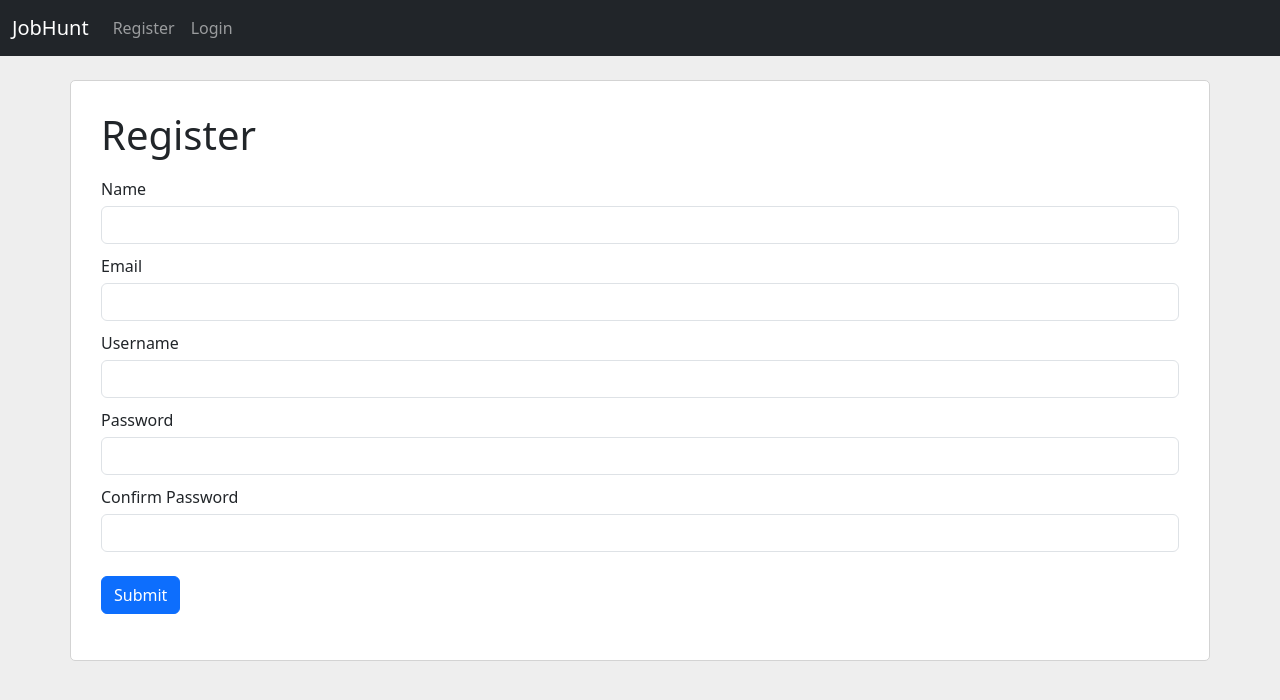
After one commit to ColtanF/JobHunt, a Flask app: page /register in a window 1280 px wide. The commit adds this page. Shown: the top 700 px of the page. Run offline with Flask 2, Linux system fonts and the light colour scheme; some libraries are stand-ins or nearby versions.

Commit message:
Added user authentication. Users will now need to register/login in order to access JobHunt jobs.

```diff
--- a/app.py
+++ b/app.py
@@ -1,8 +1,10 @@
 #! python
-from flask import Flask, render_template, request, flash, url_for, redirect
+from flask import Flask, render_template, request, flash, url_for, redirect, session
 from flask_mysqldb import MySQL
-from wtforms import Form, StringField, TextAreaField, validators
+from wtforms import Form, StringField, TextAreaField, PasswordField, validators
+from passlib.hash import sha256_crypt
 import mysql_db_helper
+from functools import wraps
 
 app = Flask(__name__)
 app.debug = True
@@ -17,28 +19,40 @@ app.config['MYSQL_CURSORCLASS'] = 'DictCursor'
 # Init MYSQL
 mysql = MySQL(app)
 
+# Check if user logged in
+def isLoggedIn(f):
+    @wraps(f)
+    def wrap(*args, **kwargs):
+        if 'logged_in' in session:
+            return f(*args, **kwargs)
+        else:
+            flash('Unauthorized, Please log in uto continue.', 'danger')
+            return redirect(url_for('login'))
+    return wrap
 
 @app.route('/')
 def index():
-    cur = mysql.connection.cursor()
-    result = cur.execute("SELECT * FROM jobs_tbl")
+    jobs = []
+    if 'logged_in' in session:
+        cur = mysql.connection.cursor()
+        result = cur.execute("SELECT * FROM jobs_tbl WHERE username = %s", [session["username"]])
 
-    jobs = list(cur.fetchall())
-    jobs.sort(key=lambda x: x['rating'])
+        jobs = list(cur.fetchall())
+        jobs.sort(key=lambda x: x['rating'])
 
-    if not jobs:
-        jobs = []
-    cur.close()
-
+        if not jobs:
+            jobs = []
+        cur.close()
     return render_template('index.html', jobs=jobs)
 
 @app.route('/jobs')
+@isLoggedIn
 def jobs():
     # Retrieve job postings from DB and display them to the user
     cur = mysql.connection.cursor()
 
     # Grab all of the jobs
-    result = cur.execute("SELECT * FROM jobs_tbl")
+    result = cur.execute("SELECT * FROM jobs_tbl WHERE username = %s", [session["username"]])
     jobs = cur.fetchall()
 
     cur.close()
@@ -59,6 +73,7 @@ class JobForm(Form):
     status = StringField('Status', [validators.Length(min=1, max=200)])
 
 @app.route('/add_job', methods=["GET", "POST"])
+@isLoggedIn
 def add_job():
     form = JobForm(request.form)
     if request.method == "POST" and form.validate():
@@ -72,13 +87,12 @@ def add_job():
         reqsIMeet = form.reqsIMeet.data
         reqsIDontMeet = form.reqsIDontMeet.data
         salary = form.salary.data
-        rating = 0
 
         # Add the job to the DB
         cur = mysql.connection.cursor()
 
-        cur.execute("INSERT INTO jobs_tbl(company, position, companyInfo, positionInfo, reqsIMeet, reqsIDontMeet, salary, address, links, status, rating) VALUES(%s, %s, %s, %s, %s, %s, %s, %s, %s, %s, 0)",
-                    (company, position, companyInfo, positionInfo, reqsIMeet, reqsIDontMeet, salary, address, links, status))
+        cur.execute("INSERT INTO jobs_tbl(company, position, companyInfo, positionInfo, reqsIMeet, reqsIDontMeet, salary, address, links, status, username, rating) VALUES(%s, %s, %s, %s, %s, %s, %s, %s, %s, %s, %s, 0)",
+                    (company, position, companyInfo, positionInfo, reqsIMeet, reqsIDontMeet, salary, address, links, status, session["username"]))
 
         mysql.connection.commit()
         # Close the connection
@@ -89,6 +103,7 @@ def add_job():
     return render_template('add_job.html', form=form)
 
 @app.route('/delete_job/<string:id>', methods=["POST"])
+@isLoggedIn
 def delete_job(id):
     # Remove the job from the db
     cur = mysql.connection.cursor()
@@ -100,6 +115,7 @@ def delete_job(id):
     return redirect(url_for('jobs'))
 
 @app.route('/view_job/<string:id>', methods=['GET', 'POST'])
+@isLoggedIn
 def view_job(id):
     # Retrieve the job from the db and display its info to the user
     cur = mysql.connection.cursor()
@@ -124,6 +140,7 @@ def view_job(id):
     return render_template('view_job.html', job = job)
 
 @app.route('/edit_job/<string:id>', methods=['GET', 'POST'])
+@isLoggedIn
 def edit_job(id):
     # Retrieve job from db and throw its info into a form like in the add_job function
     cur = mysql.connection.cursor()
@@ -174,6 +191,95 @@ def edit_job(id):
 
     return render_template('edit_job.html', job=job, form=form)
 
+class RegisterForm(Form):
+    name = StringField('Name', [validators.Length(min=1, max=50)])
+    username = StringField('Username', [validators.Length(min=4, max=25)])
+    email = StringField('Email', [validators.Length(min=6, max=50)])
+    password = PasswordField('Password', [
+        validators.DataRequired(),
+        validators.EqualTo('confirm', message='Passwords do not match')
+    ])
+    confirm = PasswordField('Confirm Password')
+
+@app.route('/register', methods = ["POST", "GET"])
+def register():
+    form = RegisterForm(request.form)
+    if request.method == "POST" and form.validate():
+        name = form.name.data
+        email = form.email.data
+        username = form.username.data
+        password = sha256_crypt.encrypt(str(form.password.data))
+
+        # Need to add user to database
+        # Create cursor
+        cur = mysql.connection.cursor()
+        # First, check if the username is already taken
+        cur.execute("SELECT * FROM users WHERE username = %s", [username])
+        mysql.connection.commit()
+        data = cur.fetchall()
+        if len(data) != 0:
+            flash("Account with username " + username + " already exists, please choose a different username.", "warning")
+            return render_template('register.html', form=form)
+
+        # If the username is unique, add it to the database
+        cur.execute("INSERT INTO users(name,email,username,password) VALUES(%s, %s, %s, %s)", (name, email, username, password))
+
+        # Commit to db
+        mysql.connection.commit()
+
+        cur.close()
+        flash("You are now registered and can login.", 'success')
+
+        return redirect(url_for('index'))
+    return render_template('register.html', form=form)
+
+@app.route('/login', methods=["POST", "GET"])
+def login():
+    if request.method == "POST":
+        # get the fields from the page
+        username = request.form["username"]
+        password_candidate = request.form["password"]
+
+        # DB Stuff
+        # Create cursor
+        cur = mysql.connection.cursor()
+
+        # Check for username
+        result = cur.execute("SELECT * FROM users WHERE username = %s", [username])
+
+        if result > 0:
+            # Get stored hash
+            data = cur.fetchone()
+            password = data['password']
+            cur.close()
+
+            # Compare the passwords
+            if sha256_crypt.verify(password_candidate, password):
+                app.logger.info("PASSWORD MATCHED!")
+                session['logged_in'] = True
+                session['username'] = username
+
+                flash('You are now logged in.', 'success')
+                return redirect(url_for('index'))
+            else:
+                print("I am here")
+                error = "Invalid password."
+                app.logger.info(error)
+                return render_template('login.html', error=error)
+        else:
+            # invalid username
+            error = "Invalid username."
+            app.logger.info(error)
+            return render_template('login.html', error=error)
+
+    return render_template("login.html")
+
+@app.route('/logout')
+@isLoggedIn
+def logout():
+    session.clear()
+    flash("You are now logged out.", "success")
+    return redirect(url_for('login'))
 
 if __name__ == "__main__":
     mysql_db_helper.checkAndMakeDB()
--- a/mysql_db_helper.py
+++ b/mysql_db_helper.py
@@ -30,8 +30,20 @@ tables['jobs_tbl'] = (
     "  address VARCHAR(200)," +
     "  links TEXT," +
     "  status VARCHAR(200)," +
+    "  rating INT," +
+    "  username VARCHAR(30)," +
     "  create_date TIMESTAMP DEFAULT CURRENT_TIMESTAMP);"
 )
+tables['users'] = (
+    "CREATE TABLE users(" +
+    "  id INT(11) AUTO_INCREMENT PRIMARY KEY," +
+    "  name VARCHAR(100)," +
+    "  email VARCHAR(100)," +
+    "  username VARCHAR(30)," +
+    "  password VARCHAR(100)," +
+    "  register_date TIMESTAMP DEFAULT CURRENT_TIMESTAMP);"
+)
+
 def checkAndMakeDB():
     db_connection = mysql.connector.connect(
         host="localhost", # replace with wherever you host your db
--- a/templates/includes/_messages.html
+++ b/templates/includes/_messages.html
@@ -13,3 +13,7 @@
 {% if msg %}
   <div class="alert alert-success">{{msg}}</div>
 {% endif %}
+
+{% if alert %}
+  <div class="alert alert-warning">{{warning}}</div>
+{% endif %}
--- a/templates/includes/_navbar.html
+++ b/templates/includes/_navbar.html
@@ -7,15 +7,14 @@
 
       <div class="collapse navbar-collapse ms-auto" id="navbarsExample02">
         <ul class="nav navbar-nav mr-auto">
-          <li class="nav-item active">
-            <a class="nav-link" href="/">Home</a>
-          </li>
+          {% if session.logged_in %}
           <li class="nav-item">
             <a class="nav-link" href="/jobs">Jobs</a>
           </li>
           <li class="nav-item">
             <a class="nav-link" href="/add_job">Add Job</a>
           </li>
+          {% endif %}
           <!-- <li class="dropdown">
             <a class="nav-link dropdown-toggle" href="#" role="button" id="dropdownMenuLink" data-toggle="dropdown" aria-haspopup="true" aria-expanded="false">
               Tools
@@ -28,14 +27,22 @@
           </li> -->
         </ul>
         <!-- TODO: implement authentication -->
-        <!-- <ul class="navbar-nav">
+        {% if session.logged_in %}
+        <ul class="navbar-nav">
           <li class="nav-item">
-            <a class="nav-link" href="#">Register</a>
+            <a class="nav-link" href="/logout">Logout</a>
+          </li>
+        </ul>
+        {% else %}
+        <ul class="navbar-nav">
+          <li class="nav-item">
+            <a class="nav-link" href="/register">Register</a>
           </li>
           <li class="nav-item">
-            <a class="nav-link" href="#">Login</a>
+            <a class="nav-link" href="/login">Login</a>
           </li>
-        </ul> -->
+        </ul>
+        {% endif %}
       </div>
     </div>
   </nav>
--- a/templates/index.html
+++ b/templates/index.html
@@ -4,8 +4,13 @@
     <div class="col">
         <h2>Welcome to JobHunt</h2>
         <br>
+        {% if session.logged_in %}
         <h3>Go to the <a href="/jobs">Jobs page</a> or <a href="/add_job">Add a new job</a>.</h3>
+        {% else %}
+        <h3><a href="/login">Login</a> to view your saved jobs, or <a href="/register">Register</a> to get started.</h3>
+        {% endif %}
     </div>
+    {% if session.logged_in %}
     <div class="col">
         <div class="mb-4 rounded-3 shadow-sm border-dark">
             <div class="card-header text-white bg-dark text-center">Job postings: {{jobs|length}}</div>
@@ -38,5 +43,6 @@
             </table>
         </div>
     </div>
+    {% endif %}
 </div>
 {% endblock %}
--- /dev/null
+++ b/templates/register.html
@@ -0,0 +1,24 @@
+{% extends 'layout.html' %}
+{% block body %}
+    <h1>Register</h1>
+    {% from 'includes/_formhelpers.html' import render_field %}
+    <form method="POST" action="">
+        <div class="form-group">
+            {{render_field(form.name, class_="form-control")}}
+        </div>
+        <div class="form-group">
+            {{render_field(form.email, class_="form-control")}}
+        </div>
+        <div class="form-group">
+            {{render_field(form.username, class_="form-control")}}
+        </div>
+        <div class="form-group">
+            {{render_field(form.password, class_="form-control")}}
+        </div>
+        <div class="form-group">
+            {{render_field(form.confirm, class_="form-control")}}
+        </div>
+        <br>
+        <p><input type="submit" class="btn btn-primary" value="Submit"></p>
+    </form>
+{% endblock%}
```
Also changed, not shown: templates/login.html (added, +16 -0 lines).
